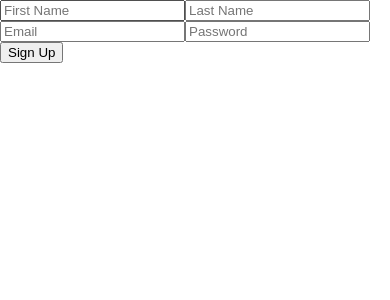
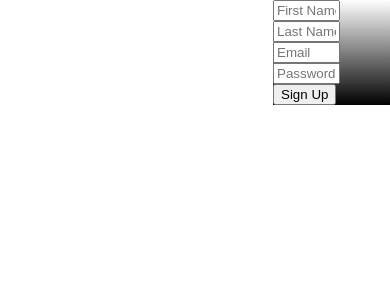
Before and after one commit to czoekim/laundryapp_v2, a React (Create React App) app: page /signup in a window 390 px wide. Shown: the top 300 px of the page. Built offline with nearby package versions, Linux system fonts and the light colour scheme; the HTML template or start-up script is replaced by a standard one.

Commit message:
Fix weird formatting with responsive design (draft 2)

```diff
--- a/src/App.css
+++ b/src/App.css
@@ -17,16 +17,13 @@ input:focus {
 /* Reusable Component - Image Container */
 
 .image-container {
-  display: block;
+  display: inline-block;
   flex-direction: column;
   justify-content: center;
   overflow: hidden;
   background: #ffffff;
 }
 
-.image-container img {
-  width: 100%;
-}
 
 /* App Styles */
 
--- a/src/App.js
+++ b/src/App.js
@@ -5,6 +5,7 @@ import Main from './components/main/Main';
 import {BrowserRouter, Route} from 'react-router-dom';
 import SignIn from './components/SignIn/SignIn';
 import SignUp from './components/SignUp/SignUp';
+import Footer from './components/footer/Footer';
 
 class App extends Component {
   constructor(props) {
@@ -22,6 +23,7 @@ class App extends Component {
               <div className="App">
                 <Navbar />
                 <Main />
+                <Footer />
               </div>
           )}/>
         <Route exact={true} path='/signin' render={()=>(
@@ -36,10 +38,6 @@ class App extends Component {
         )}/>
         </div>
       </BrowserRouter>
-      // <div className="App">
-      //   <Navbar />
-      //   <Main />
-      // </div>
     );
   }
 }
--- /dev/null
+++ b/src/components/SignUp/SignUp.css
@@ -0,0 +1,18 @@
+.signUpContainer {
+  overflow: hidden;
+  margin: 0;
+  padding: 0;
+  width: 30%;
+  height: 100%;
+  float: right;
+  background: linear-gradient(#ffffff, #000000);
+}
+
+#form {
+  display: inline;
+  flex-direction: row;
+}
+
+.input {
+  width: 50%;
+}
--- a/src/components/SignUp/SignUp.js
+++ b/src/components/SignUp/SignUp.js
@@ -1,14 +1,17 @@
 import React from 'react';
+import './SignUp.css';
 
 export default class SignUp extends React.Component {
-  state = {
+  constructor(props) {
+    super(props);
+    this.state={
 
+    };
   }
-
   render() {
     return(
       <div>
-        <div id="signInContainer">
+        <div className="signUpContainer">
           <form id="form">
             <input className="input" type="text" placeholder="First Name"/>
             <input className="input" type="text" placeholder="Last Name" />
--- /dev/null
+++ b/src/components/footer/Footer.css
@@ -0,0 +1,15 @@
+footer {
+  width: 100%;
+  padding: 0.5px;
+  background: #000000;
+  margin-bottom: 0;
+  position: absolute;
+  bottom: 0;
+}
+
+footer p {
+  font-size: 12px;
+  text-align: right;
+  color: #ffffff;
+  padding-right: 10px;
+}
--- /dev/null
+++ b/src/components/footer/Footer.js
@@ -0,0 +1,14 @@
+import React from 'react';
+import './Footer.css';
+
+export default class Footer extends React.Component {
+  render() {
+    return(
+      <div>
+        <footer>
+          <p>Laundry Informational Technologies, Copyright &copy; 2018</p>
+        </footer>
+      </div>
+    )
+  }
+}
--- a/src/components/main/Main.css
+++ b/src/components/main/Main.css
@@ -1,8 +1,6 @@
-@import url('https://fonts.googleapis.com/css?family=Roboto');
-
 .image {
+  display: inline;
   position: relative;
-  display:inline-block;
 }
 
 #laundryroom {
@@ -15,53 +13,28 @@
 }
 
 .title {
-  color: white;
-  float: left;
-  margin-top: 30%;
-  max-width: 70%;
+  color: #ffffff;
+  position: absolute;
+  margin-left: 10px;
   font-size: 4vw;
-  margin-left: 15px;
-  position: absolute;
   z-index: 2;
 }
 
 .introduction {
   font-family: 'Montserrat';
-  z-index: 2;
 }
 
 .introduction h4 {
   text-align: left;
+  margin-right: 10px;
 }
 
 .introduction p {
   font-size: 15px;
-  padding-right: 40px;
-  margin-left: 10px;
+  margin: 10px;
   line-height: 25px;
   text-align: justify;
   z-index: 1;
-}
-
-footer {
-  margin-bottom: 0;
-  width: 100%;
-  padding: 0.5px;
-  margin-top: 5px;
-  background: url('./nightsky.jpg') no-repeat 0 -200px;
-}
-
-footer p {
-  font-size: 12px;
-  text-align: right;
-  color: #ffffff;
-  padding-right: 10px;
-}
-
-@media only screen and (max-width: 800px) {
-  #laundryroom {
-    max-width: 100%;
-  }
 }
 
 /* cyrillic-ext */
--- a/src/components/main/Main.js
+++ b/src/components/main/Main.js
@@ -22,9 +22,11 @@ class Main extends React.Component {
     return(
       <div className="Main">
         <div className="image-container">
-          <img id="laundryroom" src={laundryroom} alt='' />
-          <div className="title">
-            <h1>It&apos;s Laundry Day.</h1>
+          <div className="image">
+            <img id="laundryroom" src={laundryroom} alt='' />
+            <div className="title">
+              <h1>It&apos;s Laundry Day.</h1>
+            </div>
           </div>
           <div className="introduction">
             <h4>The answer to all of your problems:</h4>
@@ -35,16 +37,8 @@ class Main extends React.Component {
       Well, those days are no more! This is the future. With us, you can know the status of the machines
       in real time. <b>So buckle up.</b></p>
           </div>
-          <div>
-            <label htmlFor="name">Enter Text Here </label>
-            <input type="text" id="name" onChange={this.changeText} />
-            <h3>{this.state.name}</h3>
-          </div>
+        </div>
       </div>
-      <footer>
-        <p>Laundry Informational Technologies, Copyright &copy; 2018</p>
-      </footer>
-    </div>
     );
   }
 }
```
Also changed, not shown: src/components/LaundryRoom/LaundryRoom.js (added, +16 -0 lines), src/components/LaundryRoom/LaundryRoom.css (added).
